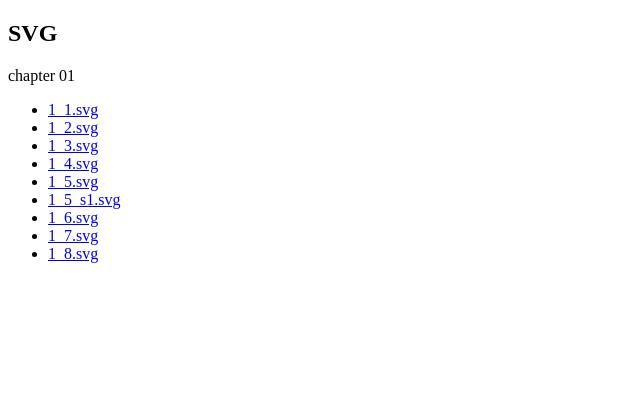
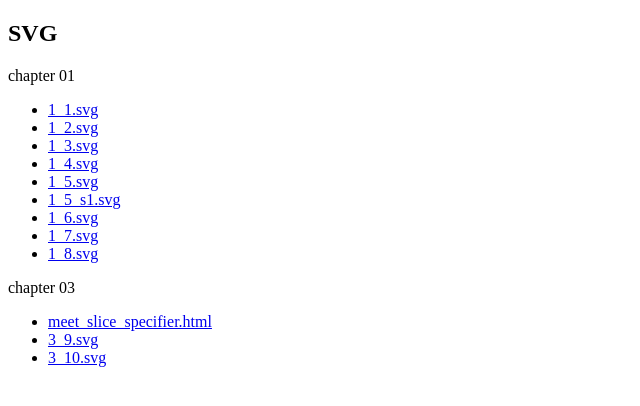
Before and after one commit to fred4444source/svg_learn, a plain HTML site: page index.html in a window 1280 px wide. Shown: the whole page, without its empty margins (0-640 px from the left). Drawn offline with Linux system fonts and the light colour scheme.

Commit message:
index.html add chap03 and rename and change title 3_9.svg with 3_10.svg

```diff
--- a/index.html
+++ b/index.html
@@ -31,6 +31,15 @@
 						<li><a target="_blank" href="code/chap01/1_8.svg">1_8.svg</a></li>
 					</ul>
 				</p>
+				<p>
+					<span>chapter 03</span>
+					<ul>
+						<!--<li><a target="_blank" href="https://fred4444source.github.io/svg_learn/code/chap01/1_1.svg">1_1.svg</a></li>-->
+						<li><a target="_blank" href="code/chap03/meet_slice_specifier/meet_slice_specifier.html">meet_slice_specifier.html</a></li>
+						<li><a target="_blank" href="code/chap03/3_9.svg">3_9.svg</a></li>
+						<li><a target="_blank" href="code/chap03/3_10.svg">3_10.svg</a></li>
+					</ul>
+				</p>
 			</section>
 			<!--
 			<section>
```
Also changed, not shown: code/chap03/3_10.svg, code/chap03/3_9.svg.
